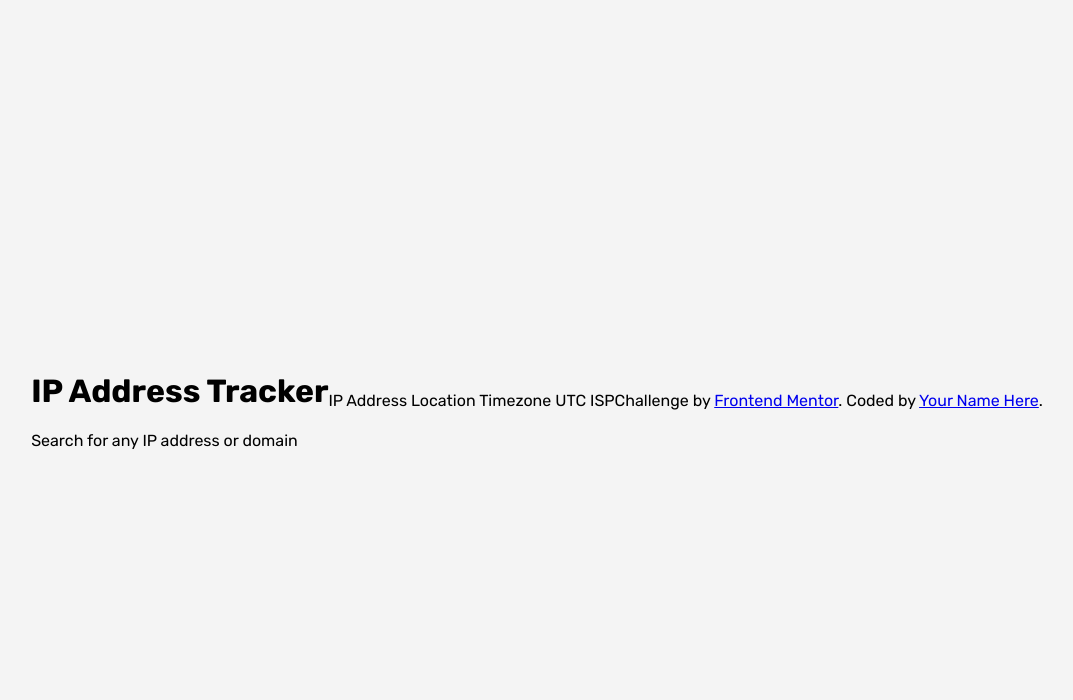
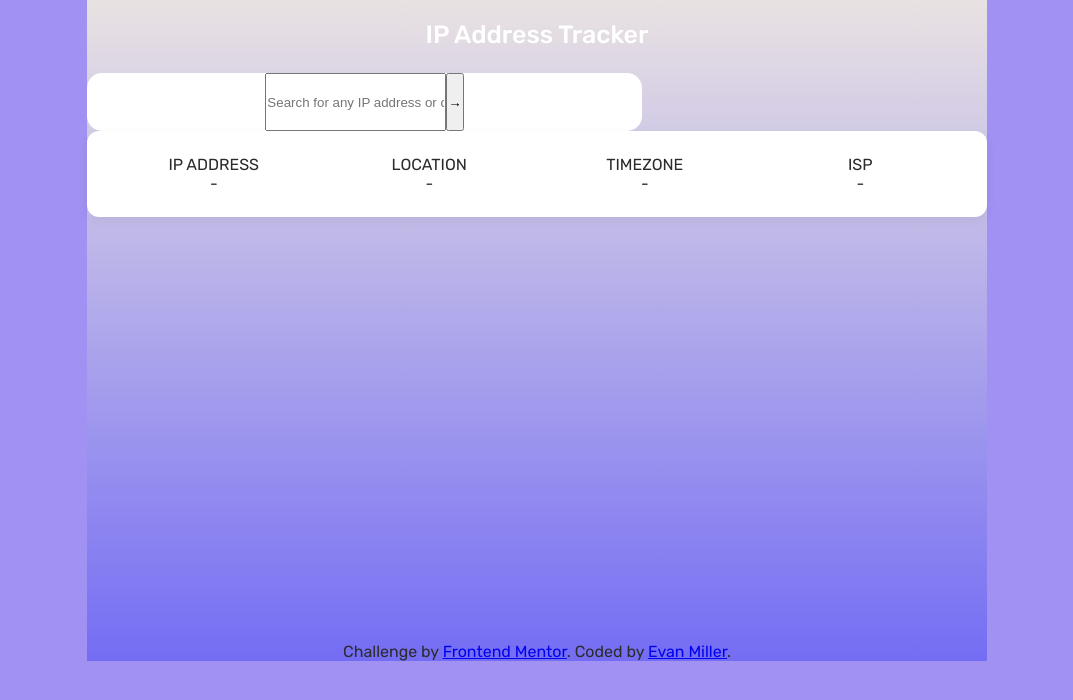
Before and after one commit to epicpgh/mod7apiTracker-EvanMiller, a plain HTML site: page index.html in a window 1280 px wide. Shown: the whole page, without its empty margins (103-1176 px from the left). Drawn offline with nearby package versions, Linux system fonts and the light colour scheme.

Commit message:
built out html (kind of...) and trying to figure out how to get the map to load, which I'm struggling with currently.

```diff
--- a/index.html
+++ b/index.html
@@ -16,31 +16,50 @@
 <link rel="stylesheet" href="https://unpkg.com/leaflet@1.9.4/dist/leaflet.css"
 integrity="sha256-p4NxAoJBhIIN+hmNHrzRCf9tD/miZyoHS5obTRR9BMY="
 crossorigin=""/>
-<script src="https://unpkg.com/leaflet@1.9.4/dist/leaflet.js"
+<script src="https://unpkg.com/leaflet@1.9.4/dist/leaflet.js" defer
 integrity="sha256-20nQCchB9co0qIjJZRGuk2/Z9VM+kNiyxNV1lvTlZBo="
-crossorigin=""></script>
+crossorigin="" defer></script>
 </head>
 <body>
+  <main class="mainCard">
+    <h1>IP Address Tracker</h1>
 
-<div id="mainCard">
+    <div class="search-bar">
+      <input type="text" id="ipInput" placeholder="Search for any IP address or domain" />
+      <button id="searchBtn">→</button>
+    </div>
 
-  <h1 id = "title">IP Address Tracker</h1>
-    <div id="searchInput"></div>
-      Search for any IP address or domain
+    <section id="info" class="info-grid">
+      <div class="info-box">
+            <p class="label">IP ADDRESS</p>
+           <p class="value" id="ip">-</p>
+        </div>
+
+
+      <div class="info-box">
+            <p class="label">LOCATION</p>
+           <p class="value" id="location">-</p>
+      </div>
+
+
+      <div class="info-box">
+            <p class="label">TIMEZONE</p>
+          <p class="value" id="timezone">-</p>
+      </div>
+
+      <div class="info-box">
+            <p class="label">ISP</p>
+           <p class="value" id="isp">-</p>
+      </div>
+    </section>
+
+    <div id="map" style="height: 400px;"></div>
+
+    <div class="attribution">
+      Challenge by <a href="https://www.frontendmentor.io?ref=challenge" target="_blank">Frontend Mentor</a>.
+      Coded by <a href="#">Evan Miller</a>.
     </div>
-    <div id="infoReturnCard">
-      IP Address
-      Location
-      Timezone
-      UTC <!-- add offset value dynamically using the API -->
-      ISP
-</div>
-
-</div>
-
-  <div class="attribution">
-    Challenge by <a href="https://www.frontendmentor.io?ref=challenge" target="_blank">Frontend Mentor</a>.
-    Coded by <a href="#">Your Name Here</a>.
-  </div>
+  </main>
 </body>
 </html>
+</html>
--- a/styles.css
+++ b/styles.css
@@ -1,24 +1,60 @@
-body {
-    font-family: "Rubik", sans-serif;
-    font-style: normal;
-    background-color: #f4f4f4;
-    display: flex;
-    justify-content: center;
-    align-items: center;
-    min-height: 100vh;
+* {
+    box-sizing: border-box;
     margin: 0;
+    padding: 0;
   }
 
-
+  body {
+    font-family: 'Rubik', sans-serif;
+    background-color: hsl(249, 79%, 76%);
+    color: hsl(0, 0%, 17%);
+    padding: auto;
+  }
 
   .mainCard {
-    background-image: linear-gradient(rgb(233, 226, 226), rgb(154, 152, 192));
-    padding: 20px 30px;
-    border-radius: 8px;
-    border: darkgray solid 1px;
-    box-shadow: 0 0 10px rgba(0, 0, 0, 0.1);
-    width: 400px;
-    display: flex;
-    flex-direction: column;
-    gap: 15px; /* Add space between stacked elements */
+    background-image: linear-gradient(rgb(233, 226, 226), rgb(116, 109, 244));
+    max-width: 900px;
+    margin: auto;
+    text-align: center;
+
   }
+
+  h1 {
+    font-size: 25px;
+    font-weight: 500;
+    padding-top: 20px;
+    margin-bottom: 1.5rem;
+    color: white;}
+
+    .search-bar {
+        display: flex;
+        justify-content: center;
+        width: 555px;
+        height: 58px;
+        background-color: #ffffff;
+        border-radius: 15px;
+        box-shadow: 0px 50px 50px -25px #00000019;
+      }
+
+      #searchBtn{
+
+        display: fixed
+
+      }
+
+      #info {
+        display: grid;
+        grid-template-columns: repeat(auto-fit, minmax(160px, 1fr));
+        gap: 10px;
+        margin-bottom: 25px;
+        background: white;
+        border-radius: 12px;
+        padding: 1.5rem;
+        box-shadow: 0 4px 12px rgba(0, 0, 0, 0.05);
+      }
+
+      #map {
+        width: 100%;
+        border-radius: 12px;
+        overflow: hidden;
+      }
```
